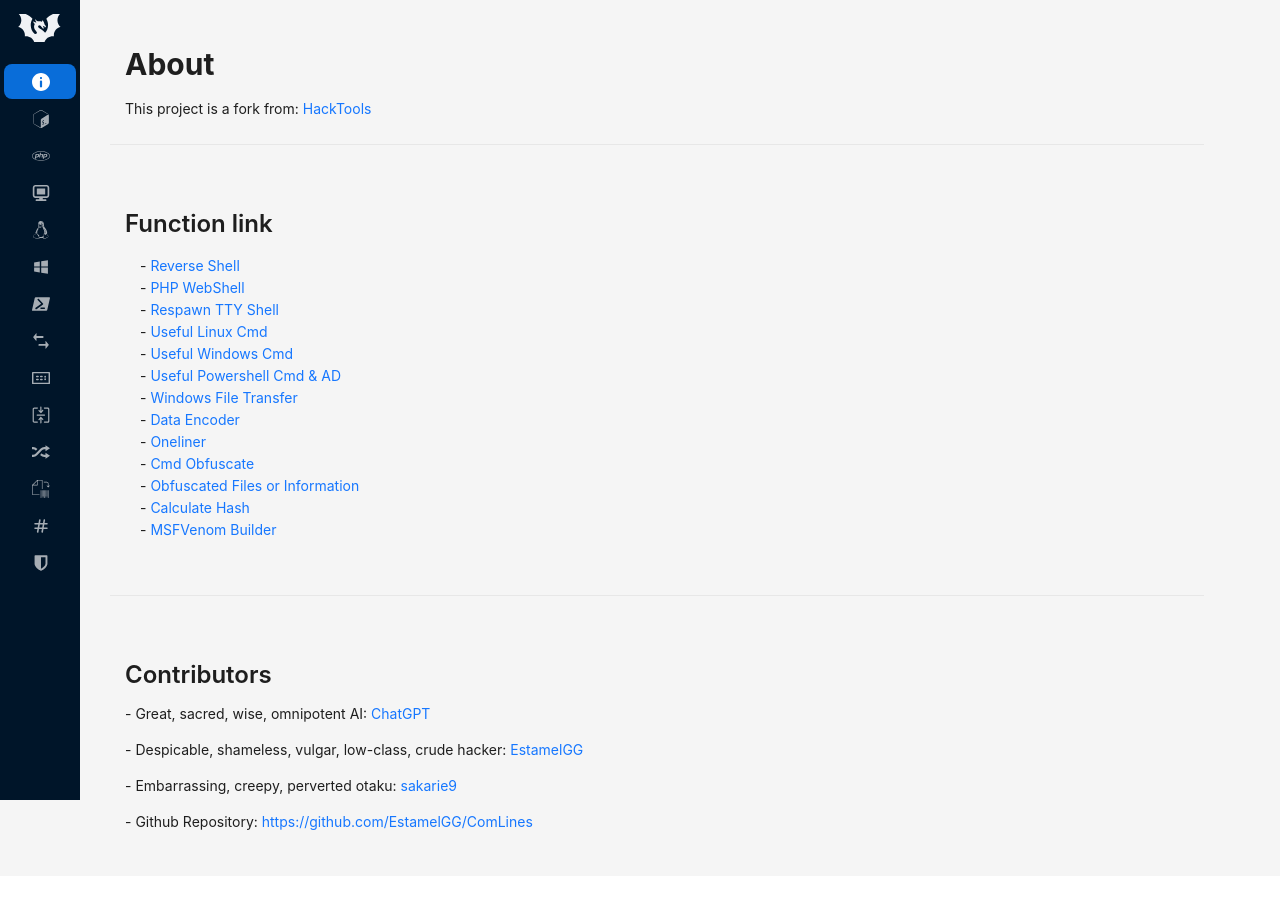
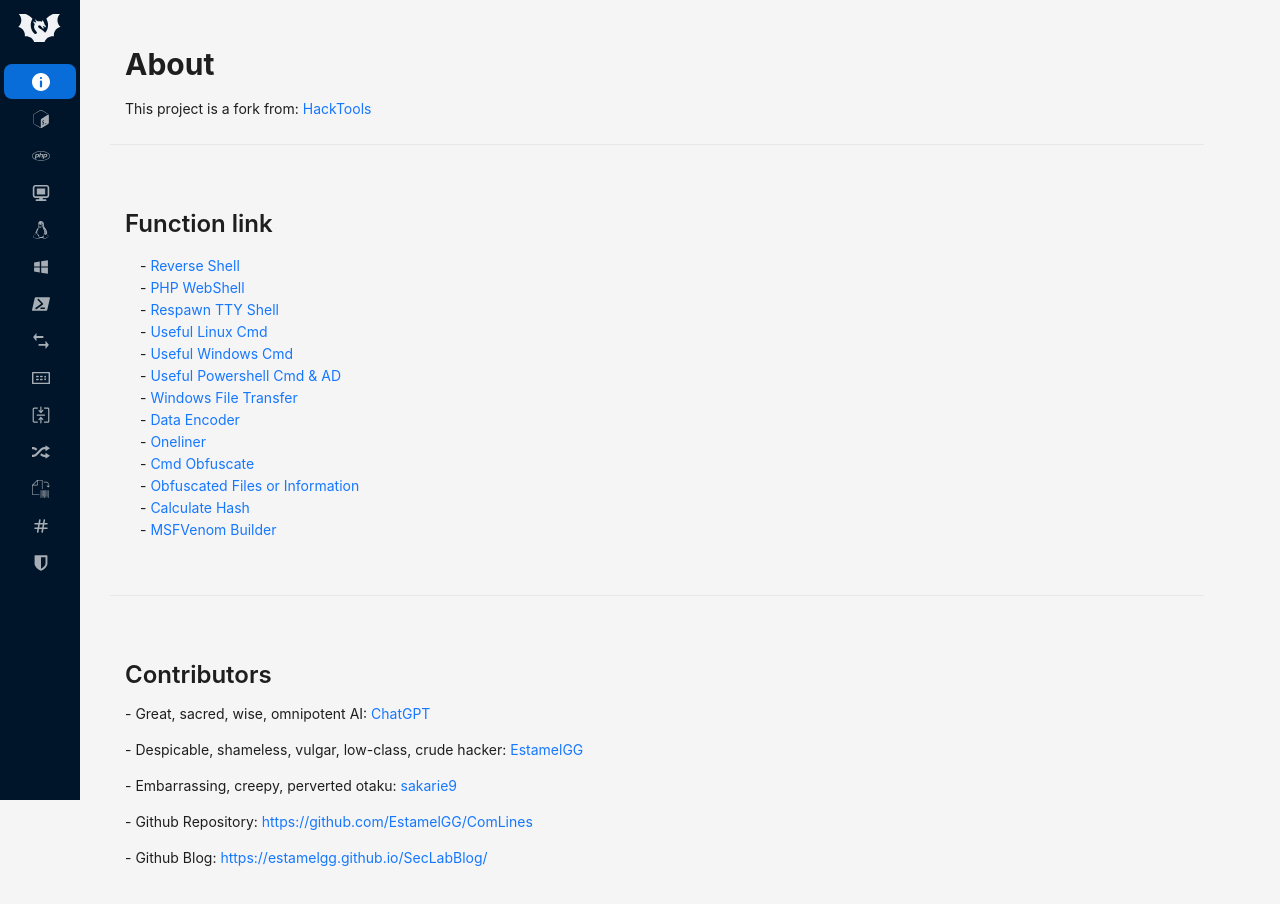
Before and after one commit to EstamelGG/ComLines, a React (Create React App) app: page /ComLines/About in a window 1280 px wide. Shown: the top 904 px of the page. Before the commit the page ends 876 px from the top, so only its background shows below. Built offline with nearby package versions, Linux system fonts and the light colour scheme.

Commit message:
Update About.tsx

```diff
--- a/src/components/About.tsx
+++ b/src/components/About.tsx
@@ -74,6 +74,7 @@ export default function About() {
                 <Paragraph>- {t('aboutme1')} <Link href='https://github.com/EstamelGG/' target='_blank'>EstamelGG</Link></Paragraph>
                 <Paragraph>- {t('aboutme2')} <Link href='https://github.com/sakarie9' target='_blank'>sakarie9</Link></Paragraph>
                 <Paragraph>- Github Repository: <Link href='https://github.com/EstamelGG/ComLines' target='_blank'>https://github.com/EstamelGG/ComLines</Link></Paragraph>
+                <Paragraph>- Github Blog: <Link href='https://estamelgg.github.io/SecLabBlog/' target='_blank'>https://estamelgg.github.io/SecLabBlog/</Link></Paragraph>
             </div>
         </div>
     );
```
